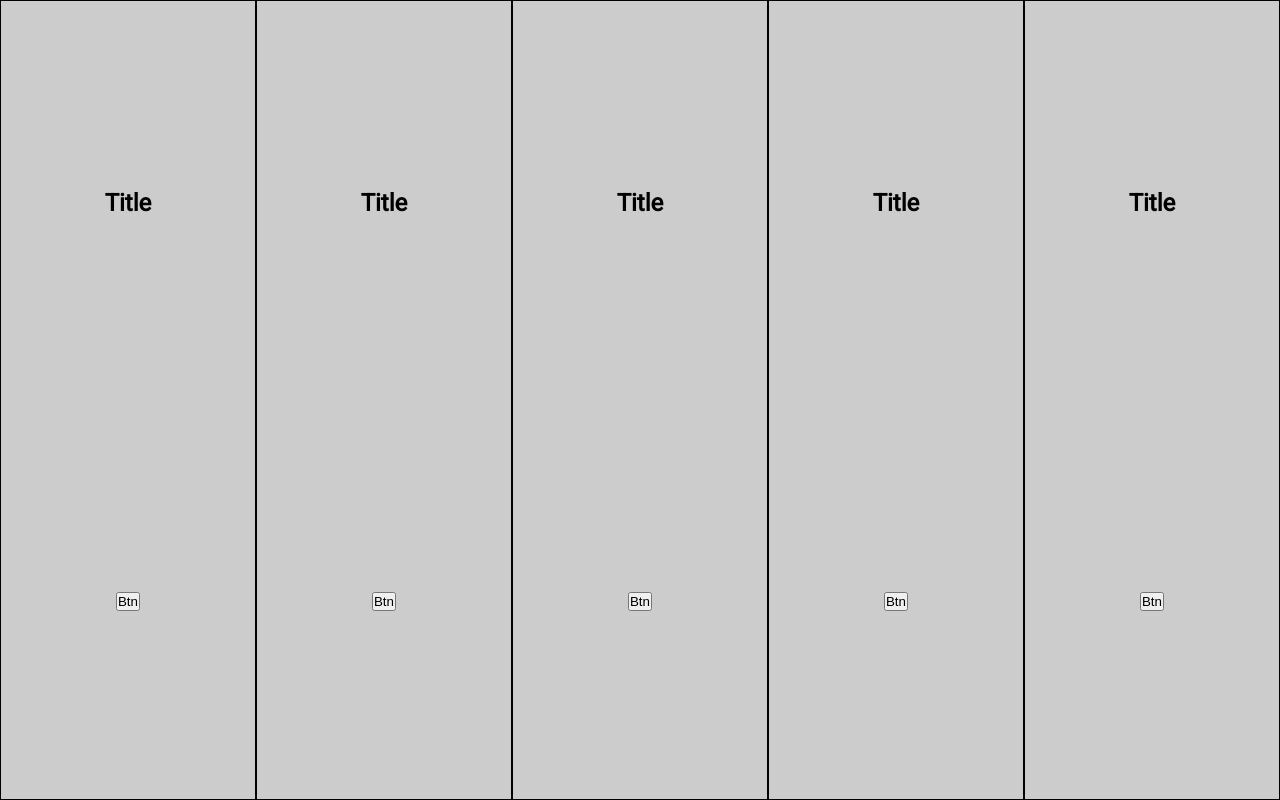
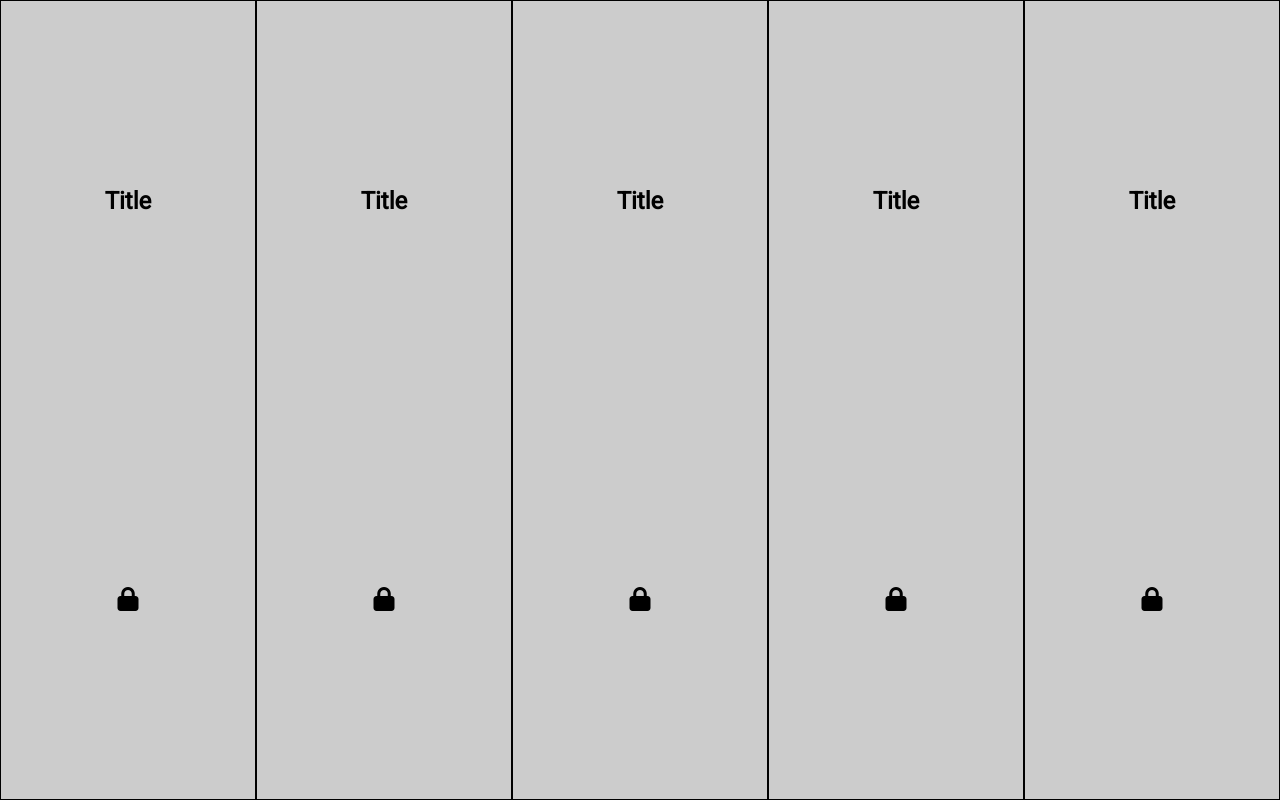
Before and after one commit to Roentahl/random_colors_app, a plain HTML site: page index.html in a window 1280 px wide. Drawn offline with Linux system fonts and the light colour scheme.

Commit message:
add styles for columns title and btn

```diff
--- a/index.html
+++ b/index.html
@@ -8,6 +8,7 @@
   <link rel="preconnect" href="https://fonts.googleapis.com">
   <link rel="preconnect" href="https://fonts.gstatic.com" crossorigin>
   <link href="https://fonts.googleapis.com/css2?family=Roboto&display=swap" rel="stylesheet">
+  <link rel="stylesheet" href="https://cdnjs.cloudflare.com/ajax/libs/font-awesome/6.2.0/css/all.min.css" integrity="sha512-xh6O/CkQoPOWDdYTDqeRdPCVd1SpvCA9XXcUnZS2FmJNp1coAFzvtCN9BmamE+4aHK8yyUHUSCcJHgXloTyT2A==" crossorigin="anonymous" referrerpolicy="no-referrer" />
   <script defer src="index.js"></script>
   <title>Random colors app</title>
 </head>
@@ -15,27 +16,38 @@
 
   <div class="col">
     <h2 class="col__title">Title</h2>
-    <button class="col__btn">Btn</button>
+    <button class="col__btn">
+      <i class="fa-solid fa-lock"></i>
+      <!-- <i class="fa-solid fa-lock-open"></i> -->
+    </button>
   </div>
 
   <div class="col">
     <h2 class="col__title">Title</h2>
-    <button class="col__btn">Btn</button>
+    <button class="col__btn">
+      <i class="fa-solid fa-lock"></i>
+    </button>
   </div>
 
   <div class="col">
     <h2 class="col__title">Title</h2>
-    <button class="col__btn">Btn</button>
+    <button class="col__btn">
+      <i class="fa-solid fa-lock"></i>
+    </button>
   </div>
 
   <div class="col">
     <h2 class="col__title">Title</h2>
-    <button class="col__btn">Btn</button>
+    <button class="col__btn">
+      <i class="fa-solid fa-lock"></i>
+    </button>
   </div>
 
   <div class="col">
     <h2 class="col__title">Title</h2>
-    <button class="col__btn">Btn</button>
+    <button class="col__btn">
+      <i class="fa-solid fa-lock"></i>
+    </button>
   </div>
 
 </body>
--- a/style.css
+++ b/style.css
@@ -19,3 +19,29 @@
   border: 1px solid #000;
   background-color: #ccc;
 }
+
+.col__title {
+  padding: 10px 15px;
+  border-radius: 10px;
+  transition: background-color .3s ease-out;
+}
+
+.col__title:hover {
+  background-color: rgba(0,0,0, .1);
+  cursor: pointer;
+}
+
+.col__btn {
+  padding: 10px 15px;
+  border: none;
+  border-radius: 10px;
+  background-color: transparent;
+  font-size: 1.5rem;
+  color: #000;
+  transition: background-color .3s ease-out;
+}
+
+.col__btn:hover {
+  background-color: rgba(0,0,0, .1);
+  cursor: pointer;
+}
```
